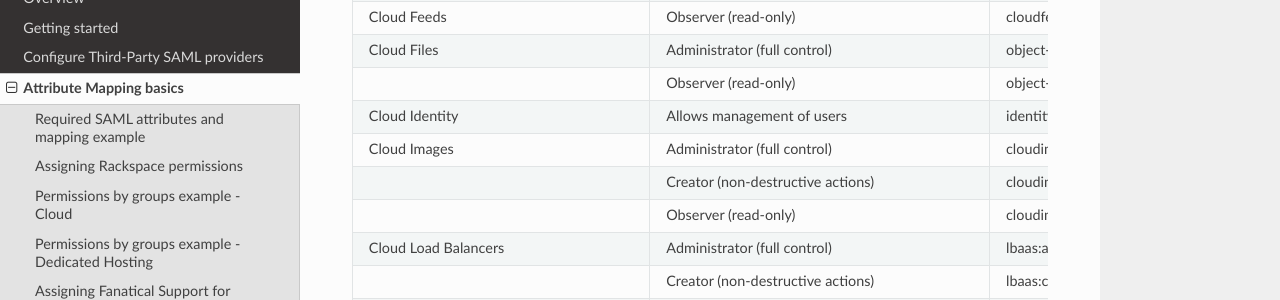
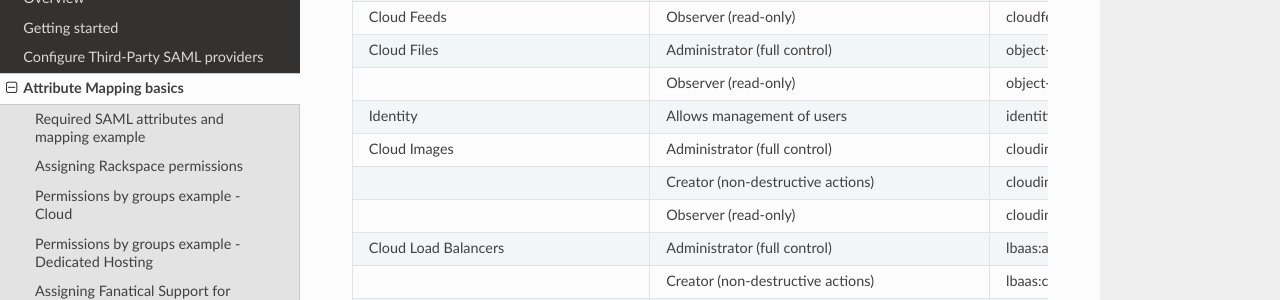
Before and after one commit to rackerlabs/docs-rackspace-federation, a Sphinx documentation site: the page built from doc/attribmapping-basics/full-roles.rst, in a window 1280 px wide and 900 px high, scrolled down 806 px. Shown: the part 151-451 px from the top of the window. Built offline with Sphinx 7.4.7 and the Read the Docs theme 2.0.0, drawn with Linux system fonts in a browser that asks for light colours; the version number could not be read and is left out.

Commit message:
Fix Identity name

```diff
--- a/doc/attribmapping-basics/full-roles.rst
+++ b/doc/attribmapping-basics/full-roles.rst
@@ -87,7 +87,7 @@
    * -
      - Observer (read-only)
      - object-store:observer
-   * - Cloud Identity
+   * - Identity
      - Allows management of users
      - identity:user-manage
    * - Cloud Images
```
